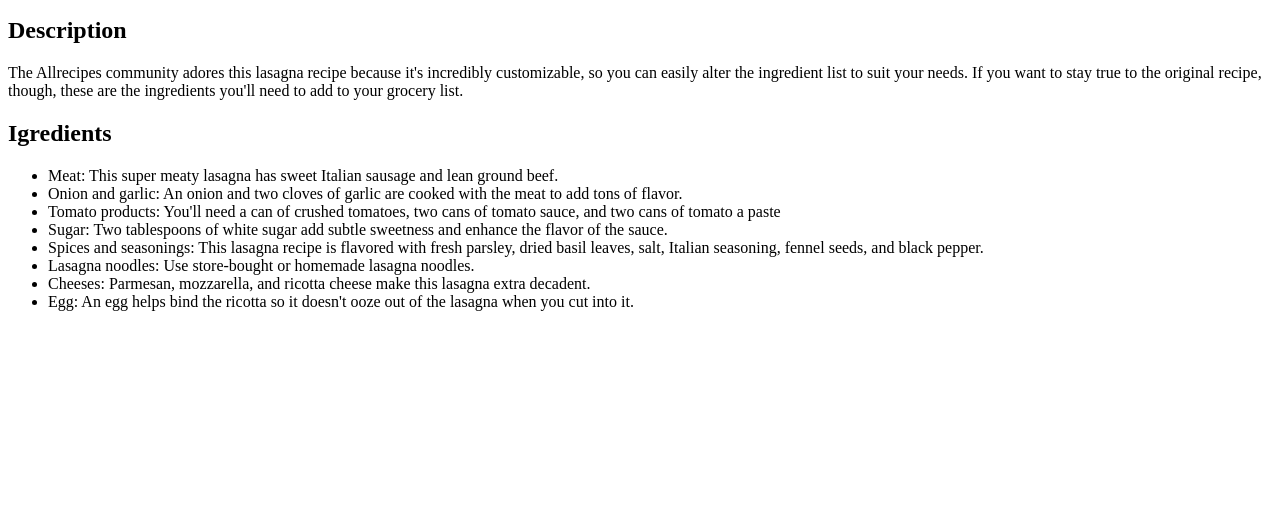
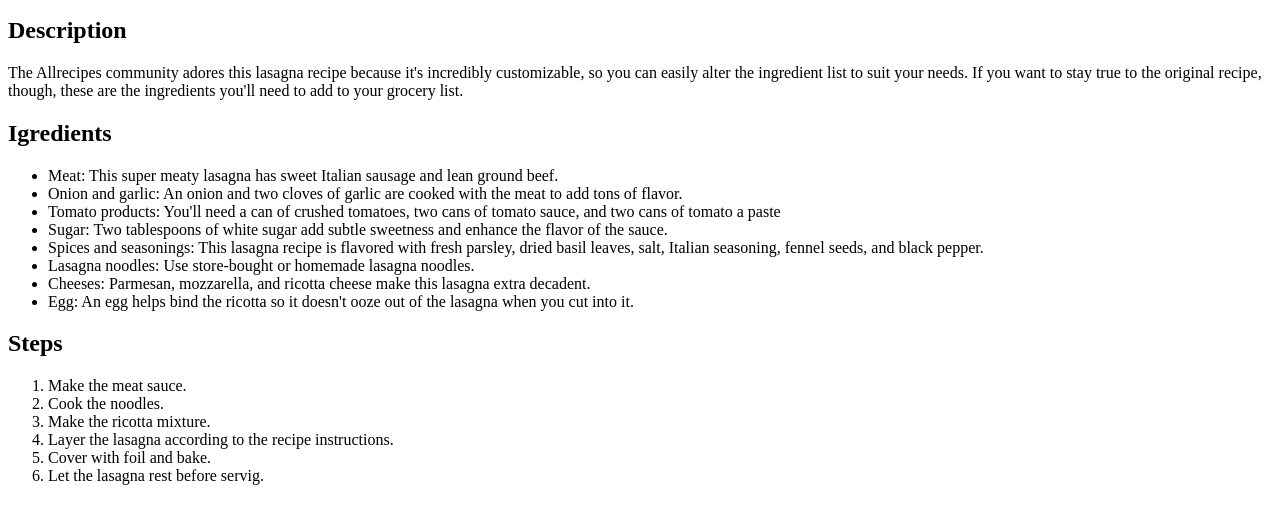
Before and after one commit to augustopdelima/odin-recipes, a plain HTML site: page recipes/lasagna.html in a window 1280 px wide. Shown: the part 101-624 px from the top of the page. Drawn offline with Linux system fonts and the light colour scheme.

Commit message:
Add a list of steps to make a lasagna

```diff
--- a/recipes/lasagna.html
+++ b/recipes/lasagna.html
@@ -27,6 +27,16 @@
 		<li>Cheeses: Parmesan, mozzarella, and ricotta cheese make this lasagna extra decadent.</li>
 		<li>Egg: An egg helps bind the ricotta so it doesn't ooze out of the lasagna when you cut into it.</li>
 	</ul>
+
+	<h2>Steps</h2>
+	<ol>
+		<li>Make the meat sauce.</li>
+		<li>Cook the noodles.</li>
+		<li>Make the ricotta mixture.</li>
+		<li>Layer the lasagna according to the recipe instructions.</li>
+		<li>Cover with foil and bake.</li>
+		<li>Let the lasagna rest before servig.</li>
+	</ol>
 </body>
 
 </html>
```
